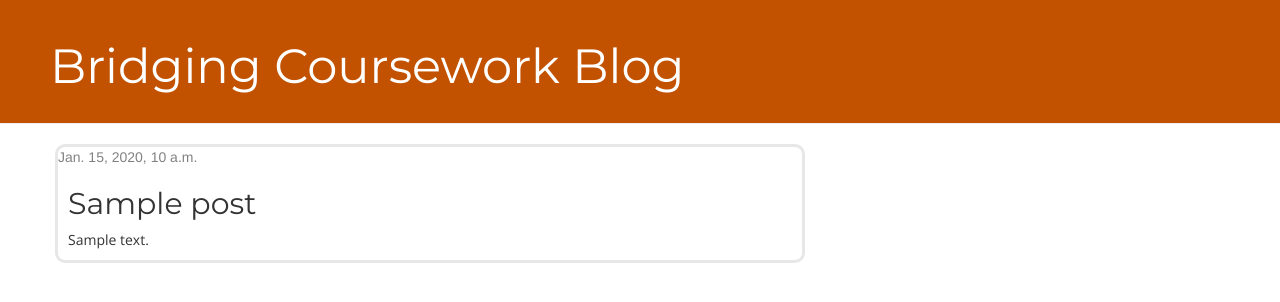
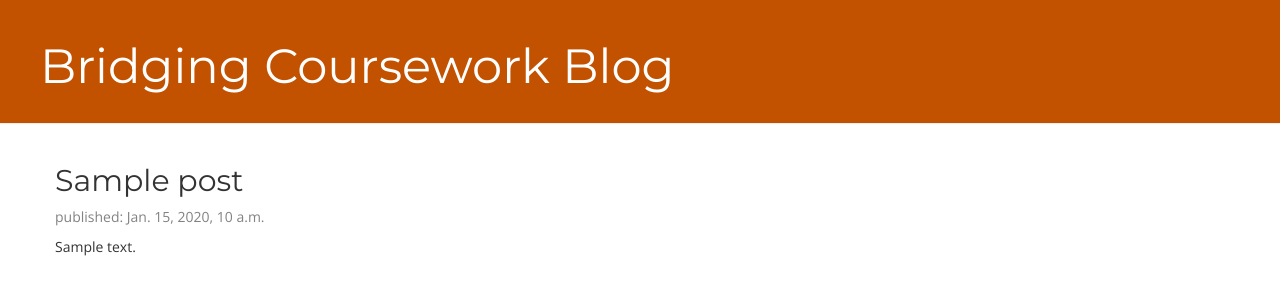
Before and after one commit to mxs1285/BlogBridgingCoursework, a Django app: page /post/1/ in a window 1280 px wide. Shown: the top 302 px of the page. Run offline with Django 3.2, Linux system fonts and the light colour scheme; tables that the repository leaves empty hold one stand-in row (values such as "Sample post"); some libraries are stand-ins or nearby versions.

Commit message:
attempt at fixing css

```diff
--- a/blog/static/css/blog.css
+++ b/blog/static/css/blog.css
@@ -15,12 +15,10 @@
 }
 
 h1, h2, h3, h4 {
-    margin-left: 10px;
     font-family: 'Montserrat', sans-serif;
 }
 
 p {
-    margin-left: 10px;
     font-family: 'Open Sans', sans-serif;
 }
 
@@ -44,10 +42,7 @@ p {
 }
 
 .post {
-    border: 3px solid #e7e7e7;
-    border-radius: 10px;
-
-    margin-bottom: 10px;
+    margin-bottom: 70px;
 }
 
 .post h2 a, .post h2 a:visited {
--- a/blog/templates/blog/base.html
+++ b/blog/templates/blog/base.html
@@ -2,14 +2,13 @@
 <!DOCTYPE html>
 <html lang="en">
     <head>
+        <title>Bridging Coursework Blog</title>
+        <meta charset="UTF-8">
+
         <link rel="stylesheet" href="//maxcdn.bootstrapcdn.com/bootstrap/3.2.0/css/bootstrap.min.css">
         <link rel="stylesheet" href="//maxcdn.bootstrapcdn.com/bootstrap/3.2.0/css/bootstrap-theme.min.css">
+        <link rel="stylesheet" href="{% static 'css/blog.css' %}">
         <link href="https://fonts.googleapis.com/css2?family=Montserrat&family=Open+Sans&display=swap" rel="stylesheet">
-
-        <link rel="stylesheet" href="{% static 'css/blog.css' %}">
-        <meta charset="UTF-8">
-
-        <title>Bridging Coursework Blog</title>
     </head>
     <body>
         <div class="page-header">
--- a/blog/templates/blog/post_detail.html
+++ b/blog/templates/blog/post_detail.html
@@ -2,12 +2,12 @@
 
 {% block content %}
     <div class="post">
+        <h2>{{ post.title }}</h2>
         {% if post.published_date %}
             <div class="date">
-                {{ post.published_date }}
+                <p>published: {{ post.published_date }}</p>
             </div>
         {% endif %}
-        <h2>{{ post.title }}</h2>
         <p>{{ post.text|linebreaksbr }}</p>
     </div>
 {% endblock %}
```
